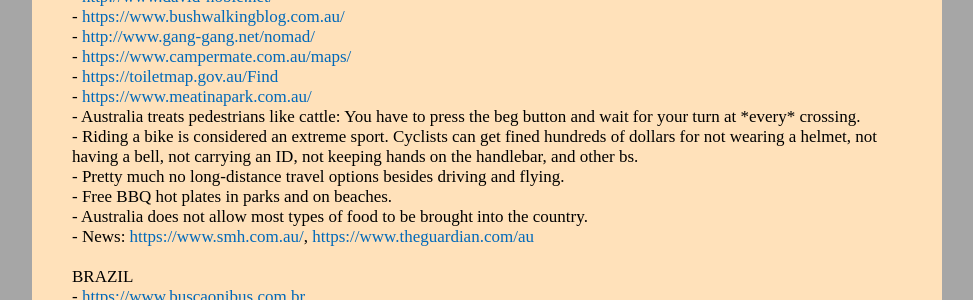
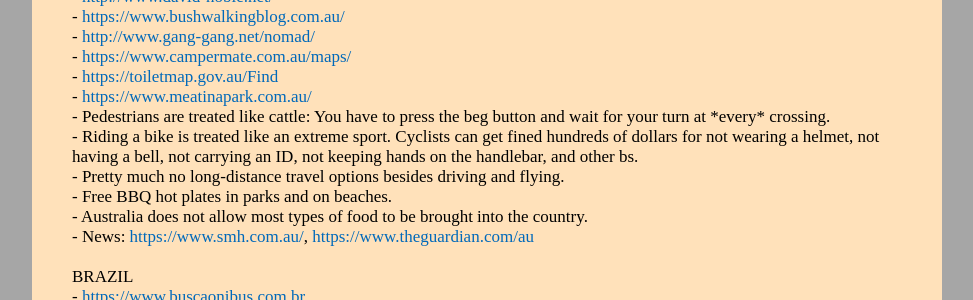
Before and after one commit to witbag/witbag.github.io, a Jekyll site: the page built from travel/notes.html, in a window 1280 px wide and 1400 px high. Shown: the part 237-537 px from the top of the window, without its empty margins (153-1126 px from the left). Built offline with Jekyll 4.4.1, drawn with Linux system fonts in a browser that asks for light colours; some of the changed text lies outside the part shown.

Commit message:
Update notes.html

```diff
--- a/travel/notes.html
+++ b/travel/notes.html
@@ -17,8 +17,8 @@
 - <a href="https://www.campermate.com.au/maps/" target=_blank>https://www.campermate.com.au/maps/</a><br />
 - <a href="https://toiletmap.gov.au/Find" target=_blank>https://toiletmap.gov.au/Find</a><br />
 - <a href="https://www.meatinapark.com.au/" target=_blank>https://www.meatinapark.com.au/</a><br />
-- Australia treats pedestrians like cattle: You have to press the beg button and wait for your turn at *every* crossing.<br>
-- Riding a bike is considered an extreme sport. Cyclists can get fined hundreds of dollars for not wearing a helmet, not having a bell, not carrying an ID, not keeping hands on the handlebar, and other bs.<br>
+- Pedestrians are treated like cattle: You have to press the beg button and wait for your turn at *every* crossing.<br>
+- Riding a bike is treated like an extreme sport. Cyclists can get fined hundreds of dollars for not wearing a helmet, not having a bell, not carrying an ID, not keeping hands on the handlebar, and other bs.<br>
 - Pretty much no long-distance travel options besides driving and flying.<br>
 - Free BBQ hot plates in parks and on beaches.<br>
 - Australia does not allow most types of food to be brought into the country.<br>
@@ -54,7 +54,7 @@
 - Traditional architecture is either bulldozed or turned into commercial tourist traps. Historical places have been "renovated" in recent years into Disneyesque amusement parks.<br>
 - You pay a steep enterance fee for pretty much every tourist attraction, even mountains, lakes and villages.<br>
 - Independent travel is <a href="visas.html#asia">not allowed in Tibet</a>.<br>
-- News: <a href="https://supchina.com/" target=_blank>https://supchina.com/</a>, <a href="https://theinitium.com/" target=_blank>https://theinitium.com/</a>, <a href="https://www.scmp.com/" target=_blank>https://www.scmp.com/</a>, <a href="https://www.readingthechinadream.com/" target=_blank>https://www.readingthechinadream.com/</a><br />
+- News: <a href="https://supchina.com/" target=_blank>https://supchina.com/</a>, <a href="https://theinitium.com/" target=_blank>https://theinitium.com/</a>, <a href="https://www.scmp.com/" target=_blank>https://www.scmp.com/</a>, <a href="https://www.readingthechinadream.com/" target=_blank>https://www.readingthechinadream.com/</a><br>
 - Must-try food: huoguo (hot pot), zhamantou. Every region has its own unique cuisine. Vegetarian: 素<br>
 <br>
 ETHIOPIA<br>
@@ -195,7 +195,7 @@
 - <a href="http://www.andeantravelweb.com/peru/" target=_blank>http://www.andeantravelweb.com/peru/</a><br />
 - <a href="https://www.peru.travel" target=_blank>https://www.peru.travel</a><br />
 - iPeru are the official tourist offices, provide free maps.<br>
-- Machu Picchu enterance tickets (must buy in advance): <a href="https://www.machupicchu.gob.pe/inicio" target=_blank>https://www.machupicchu.gob.pe/inicio</a>. Cheap way to get there: bus Cusco to Hidroelectrica, then walk along the railway track to Aguas Calientes (main base for MP).<br>
+- Machu Picchu enterance tickets (must buy in advance): <a href="https://reservas.machupicchu.gob.pe" target=_blank>https://reservas.machupicchu.gob.pe</a>. Cheap way to get there: bus Cusco to Hidroelectrica, then walk along the railway track to Aguas Calientes (main base for MP).<br>
 - Free and less touristy alternatives to the expensive Inca Trail: Lares trek, Salkantay trek, Choquequirao trek.<br>
 - Yurimaguas is the farthest place connected by road from where you can take a passenger boat to Iquitos and Brazil.<br>
 <br>
@@ -240,7 +240,7 @@
 <br>
 THAILAND<br>
 - <a href="https://www.busonlineticket.co.th/" target=_blank>https://www.busonlineticket.co.th/</a><br />
-- <a href="http://home.transport.co.th/index.php/th/time-table-english.html" target=_blank>http://home.transport.co.th/index.php/th/time-table-english.html</a><br />
+- <a href="https://tcl99web.transport.co.th/Home" target=_blank>https://tcl99web.transport.co.th/Home</a><br />
 - <a href="http://www.thaiticketmajor.com/bus/ttmbus/index.php" target=_blank>http://www.thaiticketmajor.com/bus/ttmbus/index.php</a><br />
 - <a href="http://procurement.railway.co.th/checktime/checktime.asp?lenguage=Eng" target=_blank>http://procurement.railway.co.th/checktime/checktime.asp?lenguage=Eng</a><br />
 - ATM fees are very high.<br>
```
Also changed, not shown: other parts of travel/notes.html (+3 -3 lines).
